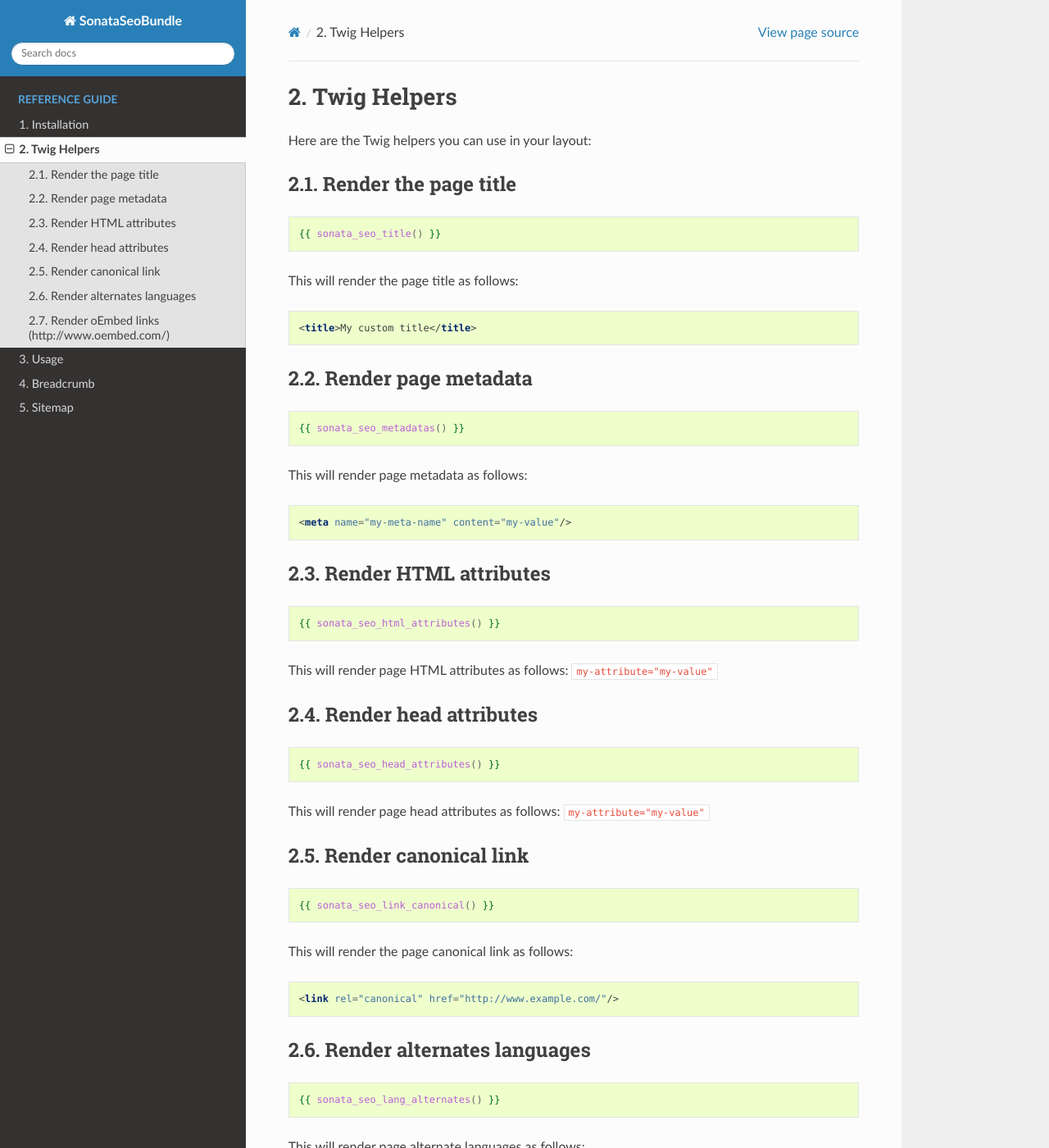
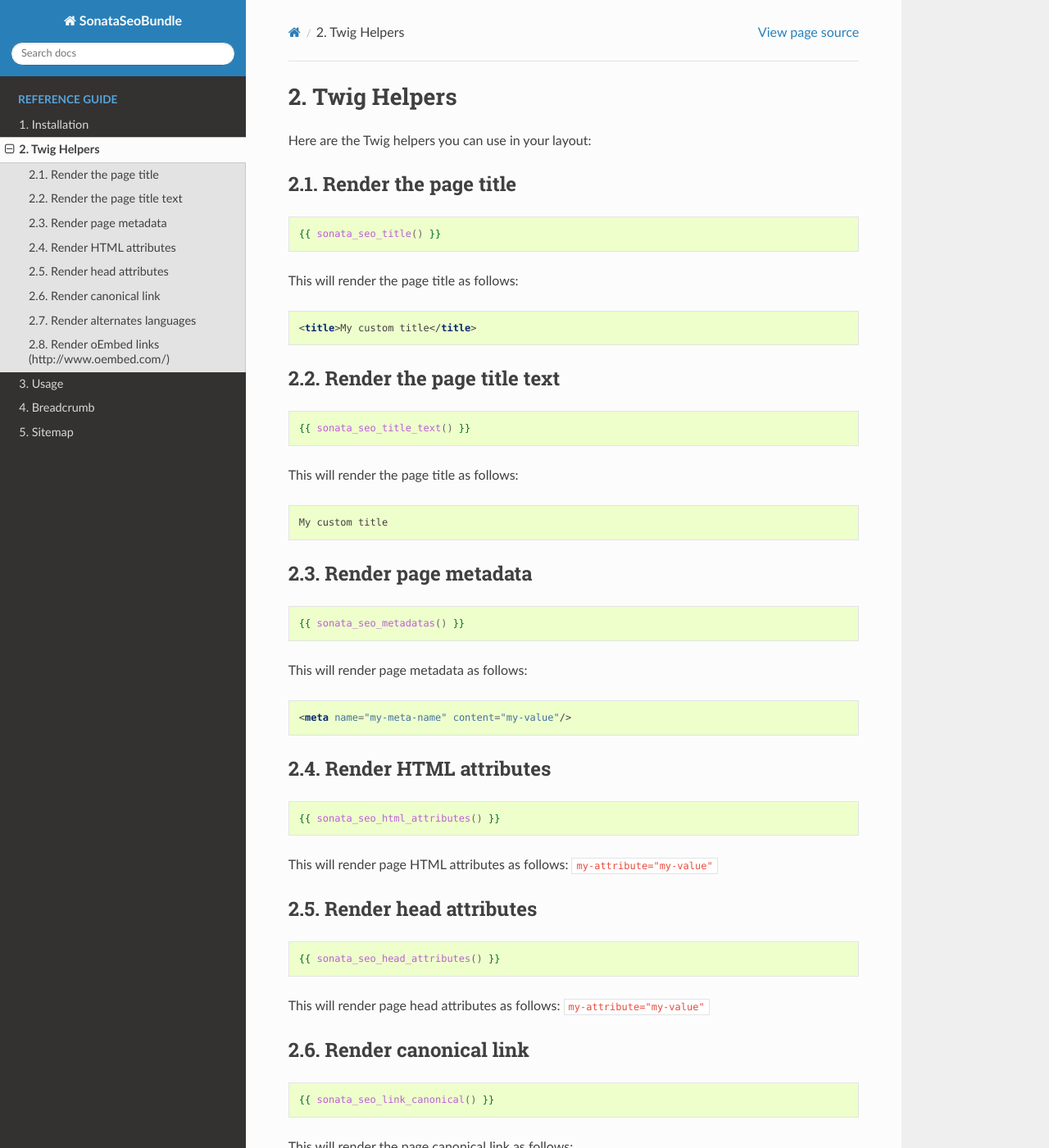
Before and after one commit to sonata-project/SonataSeoBundle, a Sphinx documentation site: the page built from docs/reference/twig_helpers.rst, in a window 1280 px wide and 1400 px high. Shown: the whole window at 82% size. Built offline with Sphinx 7.4.7 and the Read the Docs theme 2.0.0, drawn with Linux system fonts in a browser that asks for light colours.

Commit message:
Add twig function to render original page title

```diff
--- a/docs/reference/twig_helpers.rst
+++ b/docs/reference/twig_helpers.rst
@@ -15,6 +15,19 @@
 .. code-block:: html
 
     <title>My custom title</title>
+
+Render the page title text
+^^^^^^^^^^^^^^^^^^^^^^^^^^
+
+.. code-block:: twig
+
+    {{ sonata_seo_title_text() }}
+
+This will render the page title as follows:
+
+.. code-block:: html
+
+    My custom title
 
 Render page metadata
 ^^^^^^^^^^^^^^^^^^^^
```
Also changed, not shown: 2 other files.
